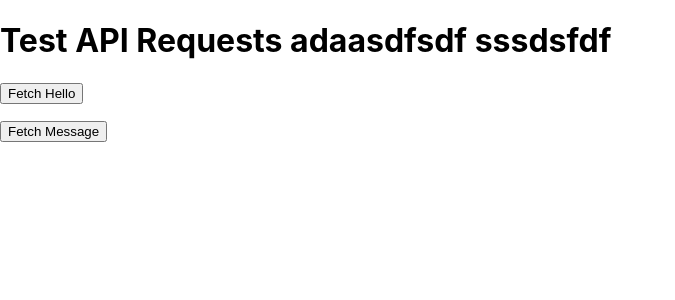
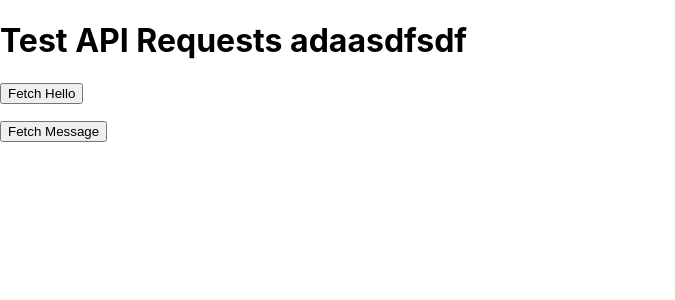
Before and after one commit to giffinmike/quackapp1, a React (Create React App) app: page / in a window 1280 px wide. Shown: the top 300 px of the page, without its empty margins (0-675 px from the left). Built offline with nearby package versions, Linux system fonts and the light colour scheme.

Commit message:
working2

```diff
--- a/src/App.tsx
+++ b/src/App.tsx
@@ -30,7 +30,7 @@ const fetchMessage = async () => {
 
   return (
     <div>
-      <h1>Test API Requests adaasdfsdf  sssdsfdf</h1>
+      <h1>Test API Requests adaasdfsdf  </h1>
       <button onClick={fetchHello}>Fetch Hello</button>
       <p>{helloResponse}</p>
       <button onClick={fetchMessage}>Fetch Message</button>
```
Also changed, not shown: 1 other file (tests, documents, lock files or other folders).
